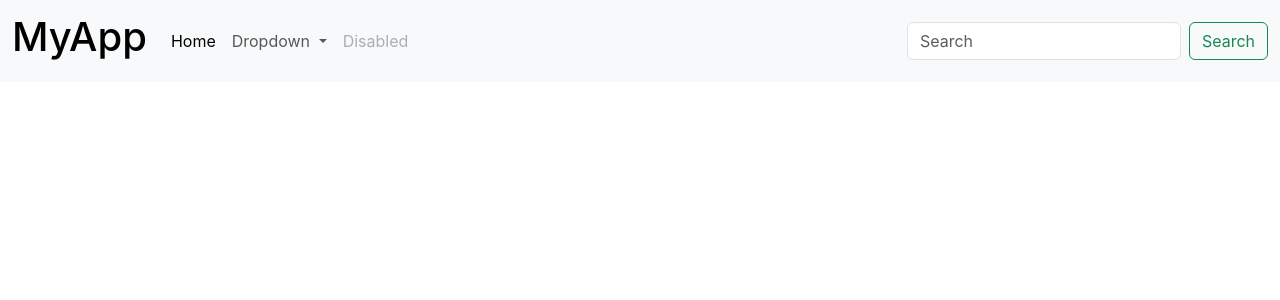
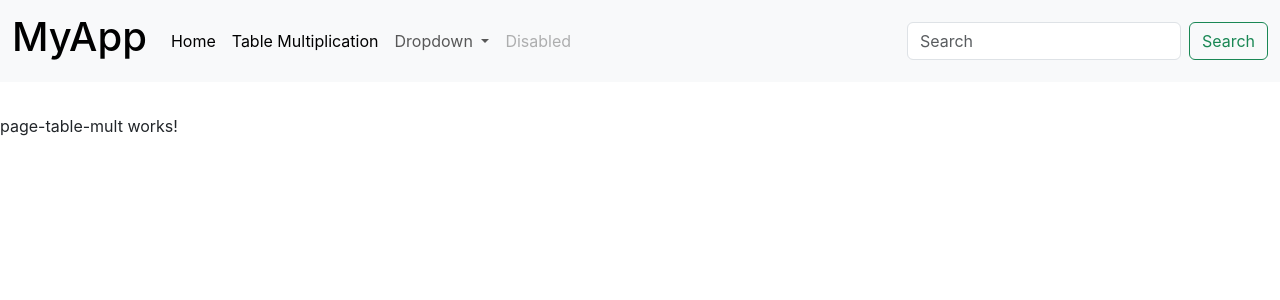
Before and after one commit to FilloyLuca/AppMulti_Angular, an Angular app: page /table-multiplication in a window 1280 px wide. Before the commit this address led to /. Shown: the top 300 px of the page. Built offline with nearby package versions, Linux system fonts and the light colour scheme.

Commit message:
ajout dans la navbar de table de multiplications

```diff
--- a/src/app/app-routing-module.ts
+++ b/src/app/app-routing-module.ts
@@ -1,7 +1,10 @@
 import { NgModule } from '@angular/core';
 import { RouterModule, Routes } from '@angular/router';
+import { PageTableMult } from './page-table-mult/page-table-mult';
 
-const routes: Routes = [];
+const routes: Routes = [
+   {path: 'table-multiplication', component: PageTableMult }
+];
 
 @NgModule({
   imports: [RouterModule.forRoot(routes)],
--- a/src/app/component/header/header.html
+++ b/src/app/component/header/header.html
@@ -11,6 +11,12 @@
             <ul class="navbar-nav me-auto mb-2 mb-lg-0">
                 <li class="nav-item">
                     <a class="nav-link active" aria-current="page" href="#">Home</a>
+                </li>
+                <li class="nav-item">
+                    <a class="nav-link" ariaCurrentWhenActive="page" routerLink="/table-multiplication"
+                        routerLinkActive="active">
+                        Table Multiplication
+                    </a>
                 </li>
                 <li class="nav-item dropdown">
                     <a class="nav-link dropdown-toggle" href="#" id="navbarDropdown" role="button"
```
